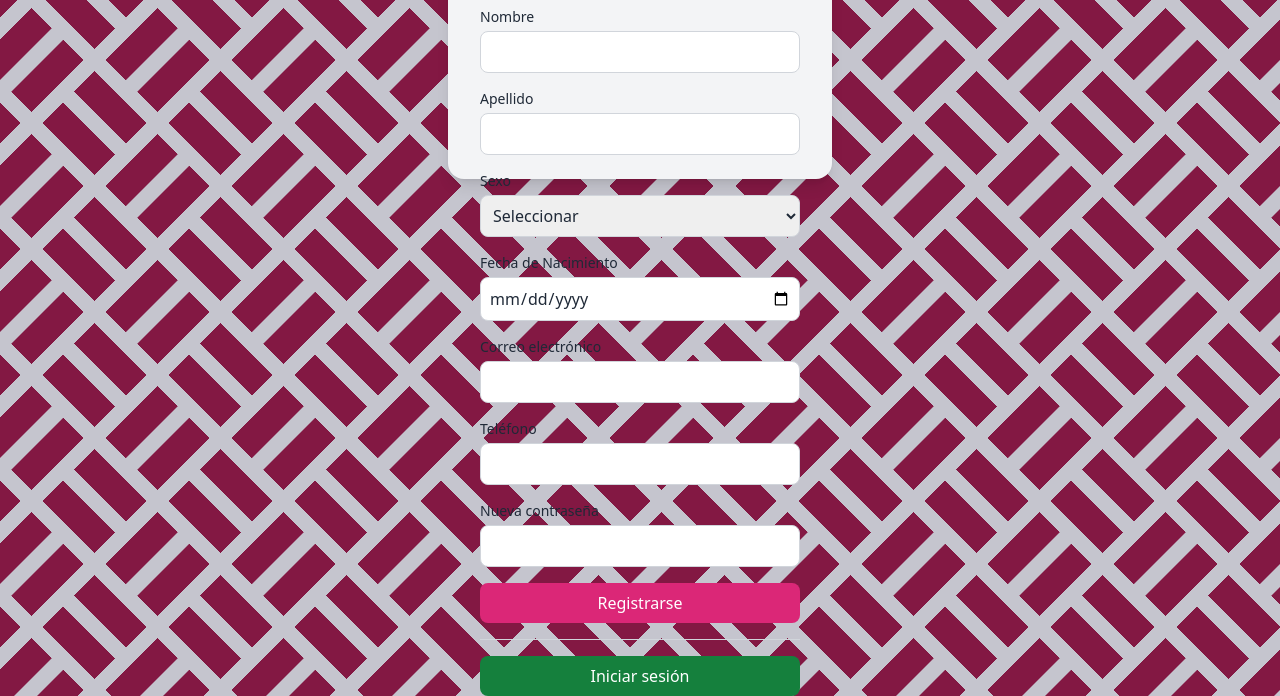
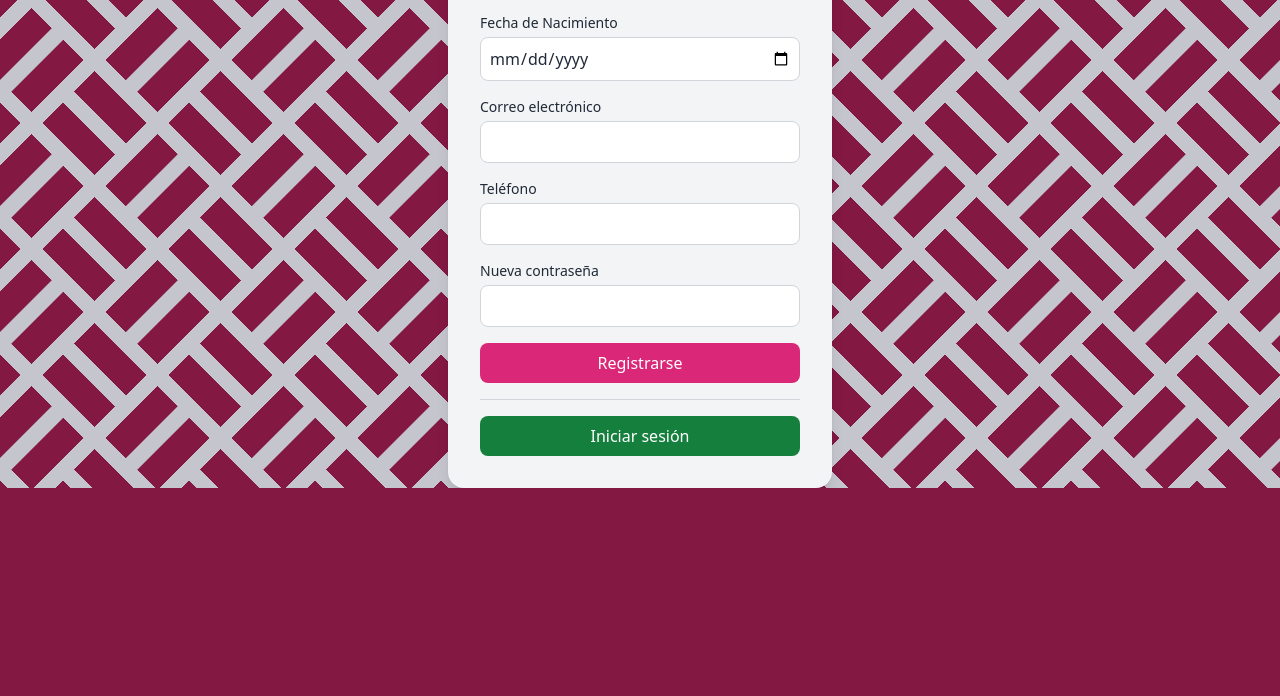
Before and after one commit to alexisrr11/front-estetica-bella, a plain HTML site: page usuarios/registro.html in a window 1280 px wide. Shown: the part 381-1077 px from the top of the page. After the commit the page ends 869 px from the top, so only its background shows below. Drawn offline with nearby package versions, Linux system fonts and the light colour scheme.

Commit message:
Update registro.html

```diff
--- a/usuarios/registro.html
+++ b/usuarios/registro.html
@@ -25,7 +25,7 @@
 
 <body class="bg-pink-900 dark:bg-gray-900 text-gray-800 dark:text-gray-100 font-sans transition-colors min-h-screen flex items-center justify-center px-4">
 
-  <main class="w-full max-w-sm max-h-80 bg-gray-100 dark:bg-gray-800 p-6 sm:p-8 rounded-2xl shadow-lg">
+  <main class="w-full max-w-sm bg-gray-100 dark:bg-gray-800 p-6 sm:p-8 rounded-2xl shadow-lg">
     <h1 class="text-3xl font-bold text-center text-pink-600 dark:text-pink-400 mb-6">Estética Bella</h1>
 
     <div class="flex justify-between items-center mb-4">
```
